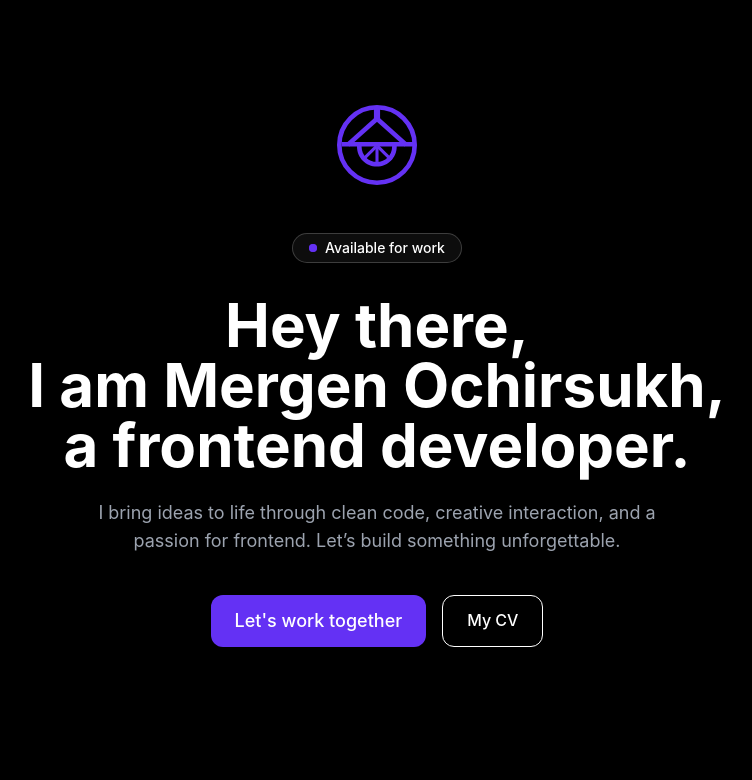
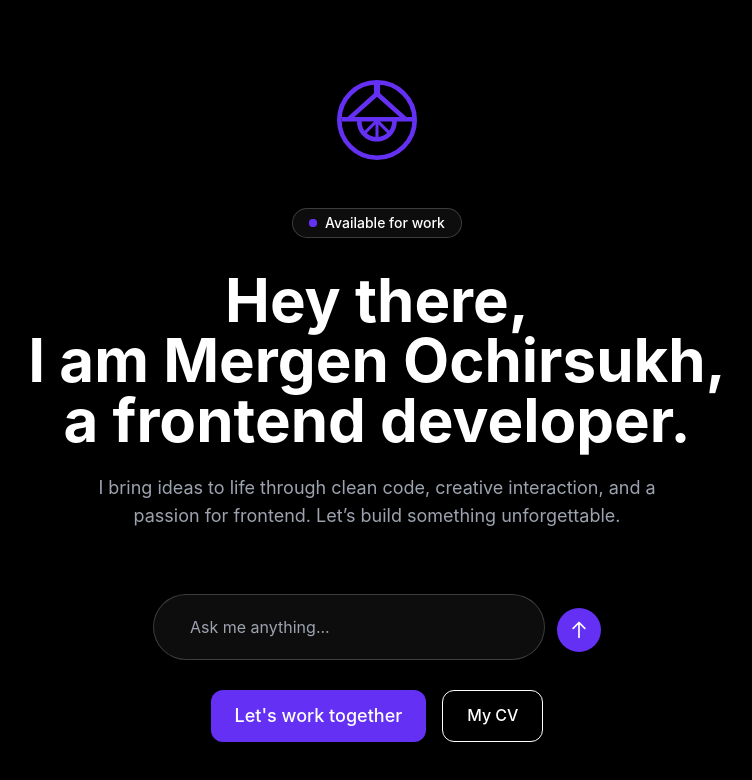
Before and after one commit to Mergenoo/Portfolio, a Nuxt app: page / in a window 1280 px wide. Shown: the top 780 px of the page, without its empty margins (263-1015 px from the left). Built offline with nearby package versions, Linux system fonts and the light colour scheme.

Commit message:
chat gen

```diff
--- a/components/home.vue
+++ b/components/home.vue
@@ -37,6 +37,42 @@
       passion for frontend. Let’s build something unforgettable.
     </p>
 
+    <div
+      class="flex items-center justify-center gap-3 my-6 mx-2 w-full max-w-md"
+    >
+      <div class="relative flex-1 group">
+        <textarea
+          v-model="message"
+          placeholder="Ask me anything..."
+          class="w-full py-5 px-8 border border-white/20 bg-white/5 backdrop-blur-sm text-white placeholder-gray-400 resize-none rounded-full outline-none transition-all duration-300 focus:border-primary/50 focus:bg-white/10 focus:ring-2 focus:ring-primary/20 group-hover:border-white/30 group-hover:bg-white/8 whitespace-nowrap overflow-hidden"
+          rows="1"
+          @keydown.enter.prevent="sendMessage"
+          style="line-height: 1.5; text-indent: 4px"
+        ></textarea>
+        <div
+          class="absolute inset-0 rounded-full bg-gradient-to-r from-primary/10 to-transparent opacity-0 group-hover:opacity-100 transition-opacity duration-300 pointer-events-none"
+        ></div>
+      </div>
+      <button
+        class="cursor-pointer bg-primary hover:bg-primary/90 text-white p-3 rounded-full transition-all duration-300 hover:scale-105 hover:shadow-lg hover:shadow-primary/25 focus:outline-none focus:ring-2 focus:ring-primary/50 focus:ring-offset-2 focus:ring-offset-black group flex-shrink-0"
+      >
+        <svg
+          class="w-5 h-5 transition-transform duration-300 group-hover:-translate-y-0.5"
+          fill="none"
+          stroke="currentColor"
+          viewBox="0 0 24 24"
+          xmlns="http://www.w3.org/2000/svg"
+        >
+          <path
+            stroke-linecap="round"
+            stroke-linejoin="round"
+            stroke-width="2"
+            d="M5 10l7-7m0 0l7 7m-7-7v18"
+          />
+        </svg>
+      </button>
+    </div>
+
     <!-- CTA Buttons -->
     <div class="flex flex-wrap justify-center gap-4 z-10">
       <a
@@ -54,3 +90,15 @@
     </div>
   </section>
 </template>
+
+<script setup lang="ts">
+import { ref } from "vue";
+import { chatgen } from "~/utils/chat";
+
+const message = ref("");
+
+const sendMessage = async () => {
+  const response = await chatgen(message.value);
+  console.log(response);
+};
+</script>
--- a/nuxt.config.ts
+++ b/nuxt.config.ts
@@ -9,6 +9,11 @@ export default defineNuxtConfig({
   compatibilityDate: "2024-11-01",
   devtools: { enabled: true },
   css: ["@/assets/css/main.css"],
+  runtimeConfig: {
+    public: {
+      geminiApiKey: process.env.GEMINI_API_KEY,
+    },
+  },
   app: {
     head: {
       link: [
--- a/package.json
+++ b/package.json
@@ -10,6 +10,7 @@
     "postinstall": "nuxt prepare"
   },
   "dependencies": {
+    "@google/genai": "^1.15.0",
     "@iconify/vue": "^4.3.0",
     "@nuxt/icon": "^1.11.0",
     "nuxt": "^3.16.1",
--- /dev/null
+++ b/utils/chat.ts
@@ -0,0 +1,66 @@
+import { GoogleGenAI } from "@google/genai";
+
+// Initialize AI client - will be configured when the function is called
+let ai: GoogleGenAI | null = null;
+
+const systemPrompt = `You are Mergen Ochirsukh, a passionate software developer. Act as me and answer questions about myself, my work, and my experience. Here's what you should know about me:
+
+**Personal Background:**
+- Name: Mergen Ochirsukh
+- Role: Software Developer
+- Available for work
+- Passionate about creating clean, interactive frontend experiences
+
+**Skills & Expertise:**
+- Frontend Development (HTML, CSS, JavaScript/TypeScript)
+- Modern frameworks (Nuxt.js, React, Next.js, Tailwind CSS)
+- UI/UX design principles
+- Clean code practices
+- Creative interaction design
+
+**Work Philosophy:**
+- Bringing ideas to life through clean code
+- Focus on creative interaction and user experience
+- Building unforgettable digital experiences
+- Passion for frontend development
+
+**Communication Style:**
+- Friendly and approachable
+- Professional but warm
+- Enthusiastic about technology and development, especially frontend development
+- Clear and concise explanations
+
+Always respond in first person as if you are me, Mergen. Be authentic, helpful, and share my passion for frontend development. If someone asks about my availability, mention that I'm available for work. If they ask about my skills, highlight my frontend expertise and creative approach.`;
+
+export const chatgen = async (message: string) => {
+  try {
+    // Get runtime config inside the function (Nuxt context)
+    const config = useRuntimeConfig();
+    const apiKey = config.public.geminiApiKey;
+
+    // Check if API key is available
+    if (!apiKey) {
+      return "Sorry, the chat feature is not available right now. Please check your configuration.";
+    }
+
+    // Initialize AI client if not already done
+    if (!ai) {
+      ai = new GoogleGenAI({ apiKey });
+    }
+
+    const prompt = `${systemPrompt}
+
+User Question: ${message}
+
+Please respond as Mergen Ochirsukh:`;
+
+    const result = await ai.models.generateContent({
+      model: "gemini-2.5-flash",
+      contents: prompt,
+    });
+    return result.text;
+  } catch (error) {
+    console.error("Error generating response:", error);
+    return "Sorry, I'm having trouble responding right now. Please try again later.";
+  }
+};
```
Also changed, not shown: 2 other files (tests, documents, lock files or other folders).
